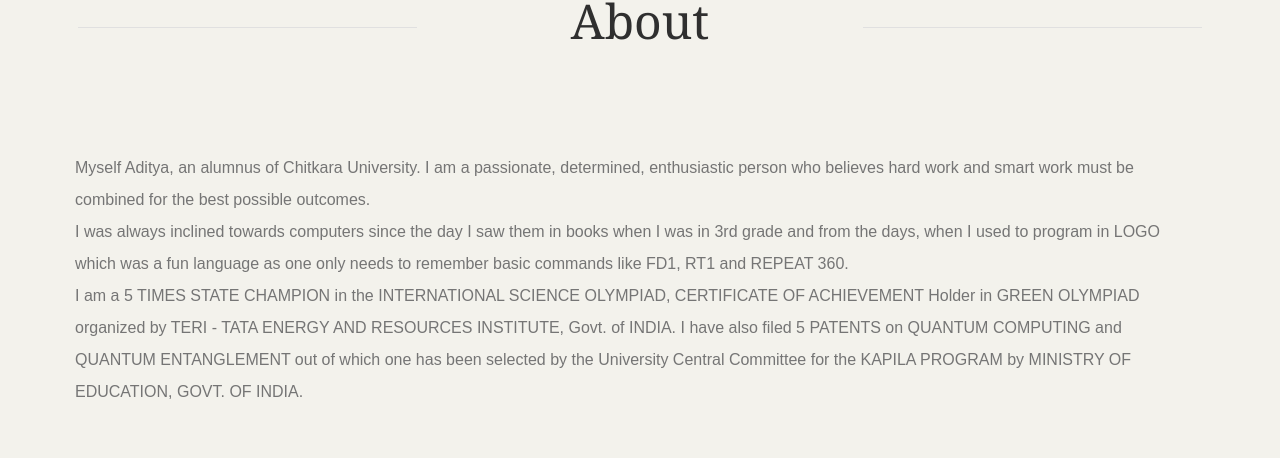
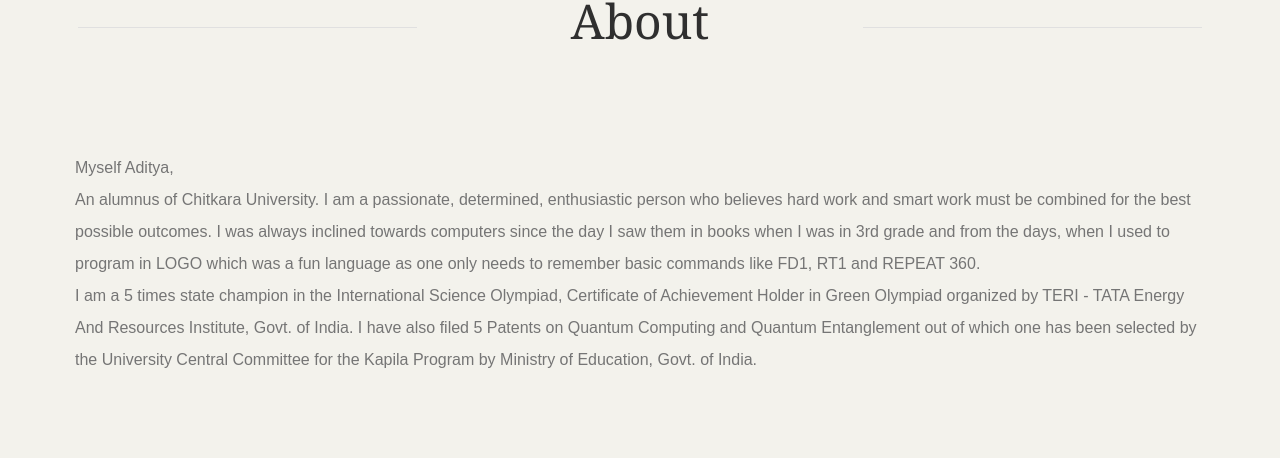
Before and after one commit to aditya-ahlawat-1309/Portfolio, a React (Create React App) app: page / in a window 1280 px wide. Shown: the part 967-1425 px from the top of the page. Built offline with nearby package versions, Linux system fonts and the light colour scheme.

Commit message:
minor changes

```diff
--- a/src/App.js
+++ b/src/App.js
@@ -130,22 +130,21 @@
               <div className="inner-content">
                 <div className="logo-wrap">
                   <div className="grid" style={{ textAlign: "left" }}>
-                    Myself Aditya, an alumnus of Chitkara University. I am a
+                    Myself Aditya, <br/>An alumnus of Chitkara University. I am a
                     passionate, determined, enthusiastic person who believes
                     hard work and smart work must be combined for the best
-                    possible outcomes.
-                    <br /> I was always inclined towards computers since the day
+                    possible outcomes. I was always inclined towards computers since the day
                     I saw them in books when I was in 3rd grade and from the
                     days, when I used to program in LOGO which was a fun
                     language as one only needs to remember basic commands like
                     FD1, RT1 and REPEAT 360.
-                    <br /> I am a 5 TIMES STATE CHAMPION in the INTERNATIONAL
-                    SCIENCE OLYMPIAD, CERTIFICATE OF ACHIEVEMENT Holder in GREEN
-                    OLYMPIAD organized by TERI - TATA ENERGY AND RESOURCES
-                    INSTITUTE, Govt. of INDIA. I have also filed 5 PATENTS on
-                    QUANTUM COMPUTING and QUANTUM ENTANGLEMENT out of which one
+                    <br /> I am a 5 times state champion in the International
+                    Science Olympiad, Certificate of Achievement Holder in Green
+                    Olympiad organized by TERI - TATA Energy And Resources
+                    Institute, Govt. of India. I have also filed 5 Patents on
+                    Quantum Computing and Quantum Entanglement out of which one
                     has been selected by the University Central Committee for
-                    the KAPILA PROGRAM by MINISTRY OF EDUCATION, GOVT. OF INDIA.
+                    the Kapila Program by Ministry of Education, Govt. of India.
                   </div>
                 </div>
                 {/*image-holder*/}
@@ -732,7 +731,7 @@
                 <div className="col-md-7">
                   <div className="app-info">
                     <h2 className="section-title divider">
-                      Try our Web-App on your iPhone !
+                      Try our Web-App on your <b style={{textTransform:"lowercase"}}>i</b>Phone !
                     </h2>
                     <p>responsive, beautiful, elegant and on the go...</p>
                   </div>
```
Also changed, not shown: src/css/normalize.css, src/images/resume.jpg (added).
